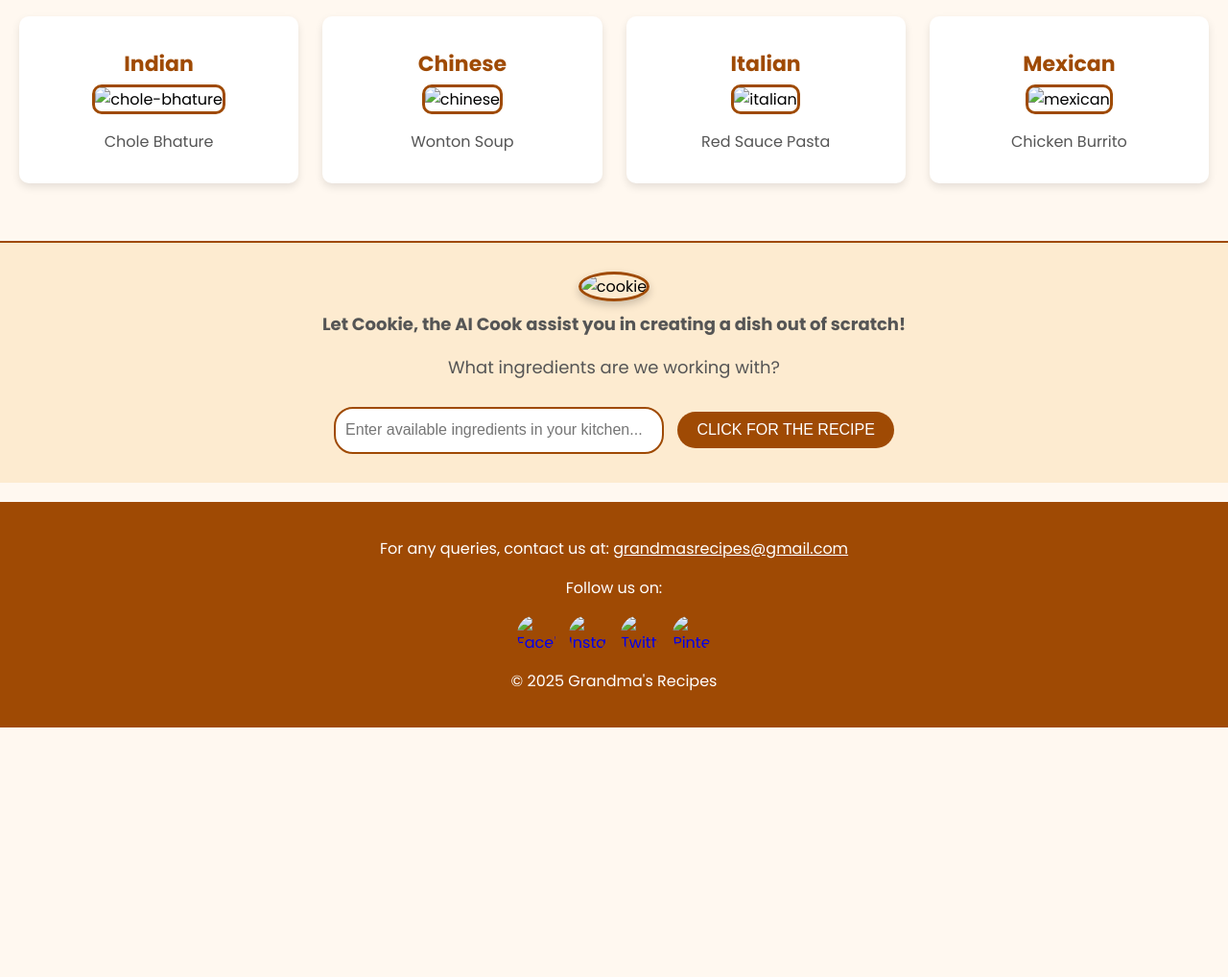
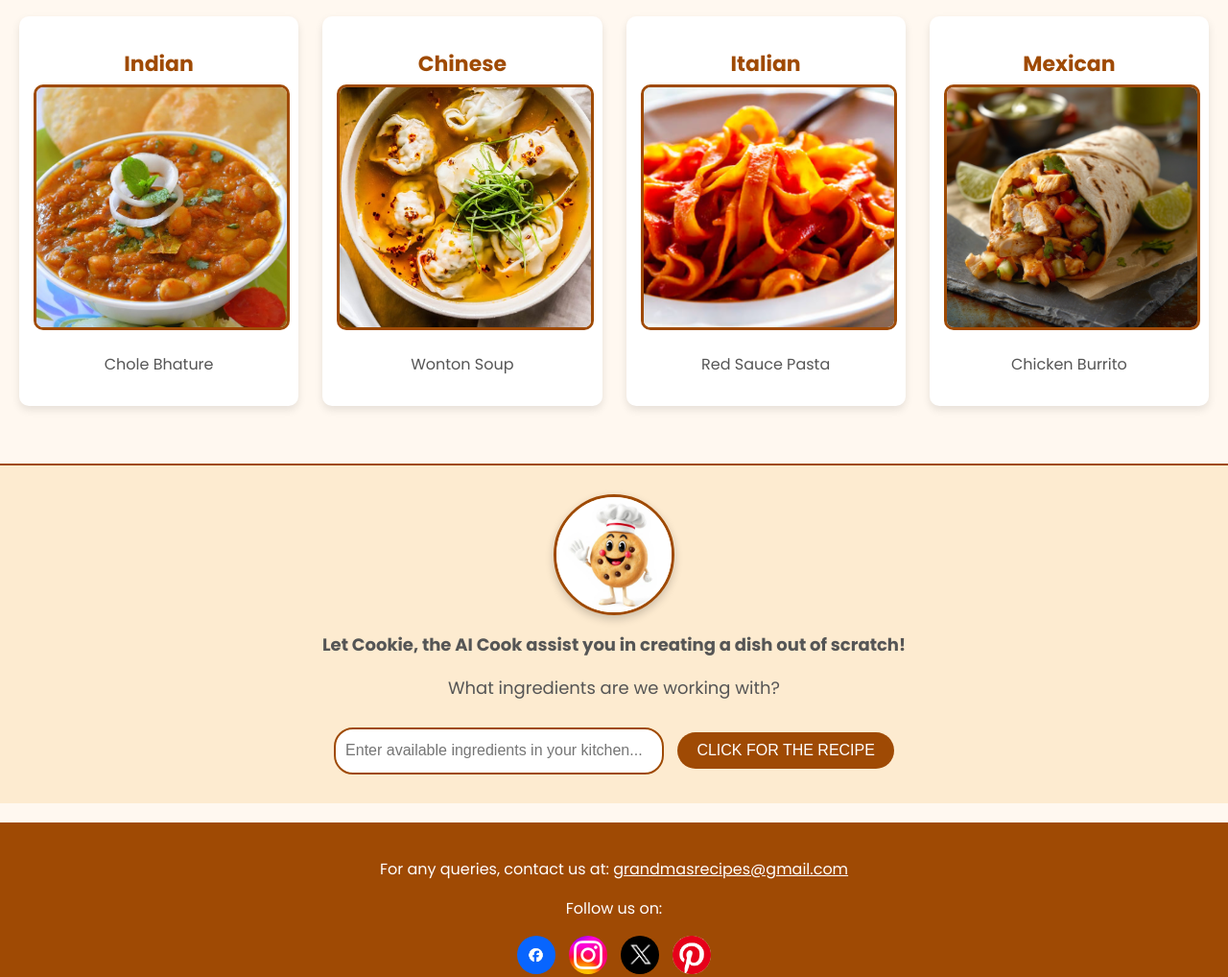
Before and after one commit to shaurya-w/PROJECT-1, a plain HTML site: page index.html in a window 1280 px wide. Shown: the part 288-1306 px from the top of the page at 96% size. Before the commit the page ends 1046 px from the top, so only its background shows below. Drawn offline with Linux system fonts and the light colour scheme.

Commit message:
Update index.html

```diff
--- a/index.html
+++ b/index.html
@@ -24,32 +24,32 @@
         <div class="specials">
             <div class="indian">
                 <h2>Indian</h2>
-                <img src="images/chole-bhature .jpg" alt="chole-bhature">
+                <img src="chole-bhature .jpg" alt="chole-bhature">
                 <p>Chole Bhature</p>
             </div>
 
             <div class="chinese">
                 <h2>Chinese</h2>
-                <img src="images/wonton.jpg" alt="chinese">
+                <img src="wonton.jpg" alt="chinese">
                 <p>Wonton Soup</p>
             </div>
 
             <div class="italian">
                 <h2>Italian</h2>
-                <img src="images/pasta-image.png" alt="italian">
+                <img src="pasta-image.png" alt="italian">
                 <p>Red Sauce Pasta</p>
             </div>
 
             <div class="mexican">
                 <h2>Mexican</h2>
-                <img src="images/burrito.jpg" alt="mexican">
+                <img src="burrito.jpg" alt="mexican">
                 <p>Chicken Burrito</p>
             </div>
     </section>
 
     <section class="cookie">
         <div>
-            <img class="cookie-image" src="images/cookie.jpg.jpeg" alt="cookie">
+            <img class="cookie-image" src="cookie.jpg.jpeg" alt="cookie">
             <p class="cookie-intro">Let Cookie, the AI Cook assist you in creating a dish out of scratch!</p>
             <p>What ingredients are we working with?</p>
             <input class="cookie-input" type="text" placeholder="Enter available ingredients in your kitchen...">
@@ -61,10 +61,10 @@
         <div class="footer">
             <p>For any queries, contact us at: <a href="mailto:grandmasrecipes@gmail.com" class="a">grandmasrecipes@gmail.com</a></p>
             <p>Follow us on:</p>
-            <a href="https://www.facebook.com/"><img src="images/facebook.jpg" alt="Facebook"></a>
-            <a href="https://www.instagram.com/"><img src="images/instagram.jpg" alt="Instagram"></a>
-            <a href="https://www.twitter.com/"><img src="images/twitter.jpg" alt="Twitter"></a>
-            <a href="https://www.pinterest.com/"><img src="images/pinterest.jpg" alt="Pinterest"></a>
+            <a href="https://www.facebook.com/"><img src="facebook.jpg" alt="Facebook"></a>
+            <a href="https://www.instagram.com/"><img src="instagram.jpg" alt="Instagram"></a>
+            <a href="https://www.twitter.com/"><img src="twitter.jpg" alt="Twitter"></a>
+            <a href="https://www.pinterest.com/"><img src="pinterest.jpg" alt="Pinterest"></a>
             <p>© 2025 Grandma's Recipes</p>
         </div>
     </footer>
```
